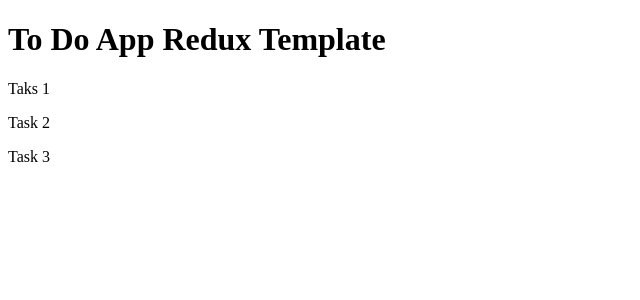
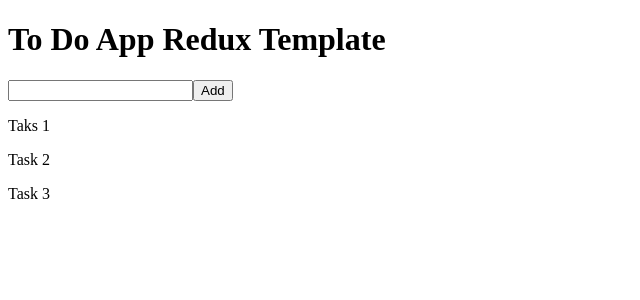
Before and after one commit to monjaworowska/todoapp, a React (Create React App) app: page / in a window 1280 px wide. Shown: the top 300 px of the page, without its empty margins (0-640 px from the left). Built offline with nearby package versions, Linux system fonts and the light colour scheme.

Commit message:
Input field added

```diff
--- a/src/App.js
+++ b/src/App.js
@@ -1,10 +1,15 @@
-import React from "react";
+import React, { useState } from "react";
 import { connect } from "react-redux";
 
 const App = ({ todos }) => {
+  const [task, setTask] = useState("");
   return (
     <div>
       <h1>To Do App Redux Template</h1>
+      <form onSubmit={(e) => e.preventDefault()}>
+        <input value={task} onChange={(e) => setTask(e.target.value)} />
+        <button>Add</button>
+      </form>
       {!todos
         ? []
         : todos.map((todo) => {
```
